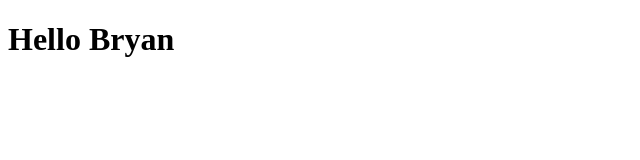
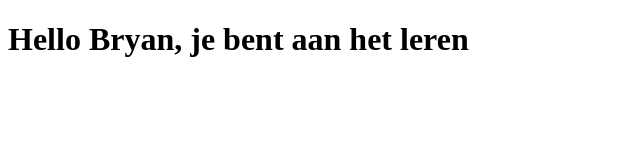
Before and after one commit to TinyBryan/coursera-test, a plain HTML site: page boom/index.html in a window 1280 px wide. Shown: the whole page, without its empty margins (0-640 px from the left). Drawn offline with Linux system fonts and the light colour scheme.

Commit message:
kleine verandering.

```diff
--- a/boom/index.html
+++ b/boom/index.html
@@ -6,6 +6,6 @@
 	<title>Hello Bryan</title>
 </head>
 <body>
-	<h1>Hello Bryan</h1>
+	<h1>Hello Bryan, je bent aan het leren</h1>
 </body>
 </html>
```
